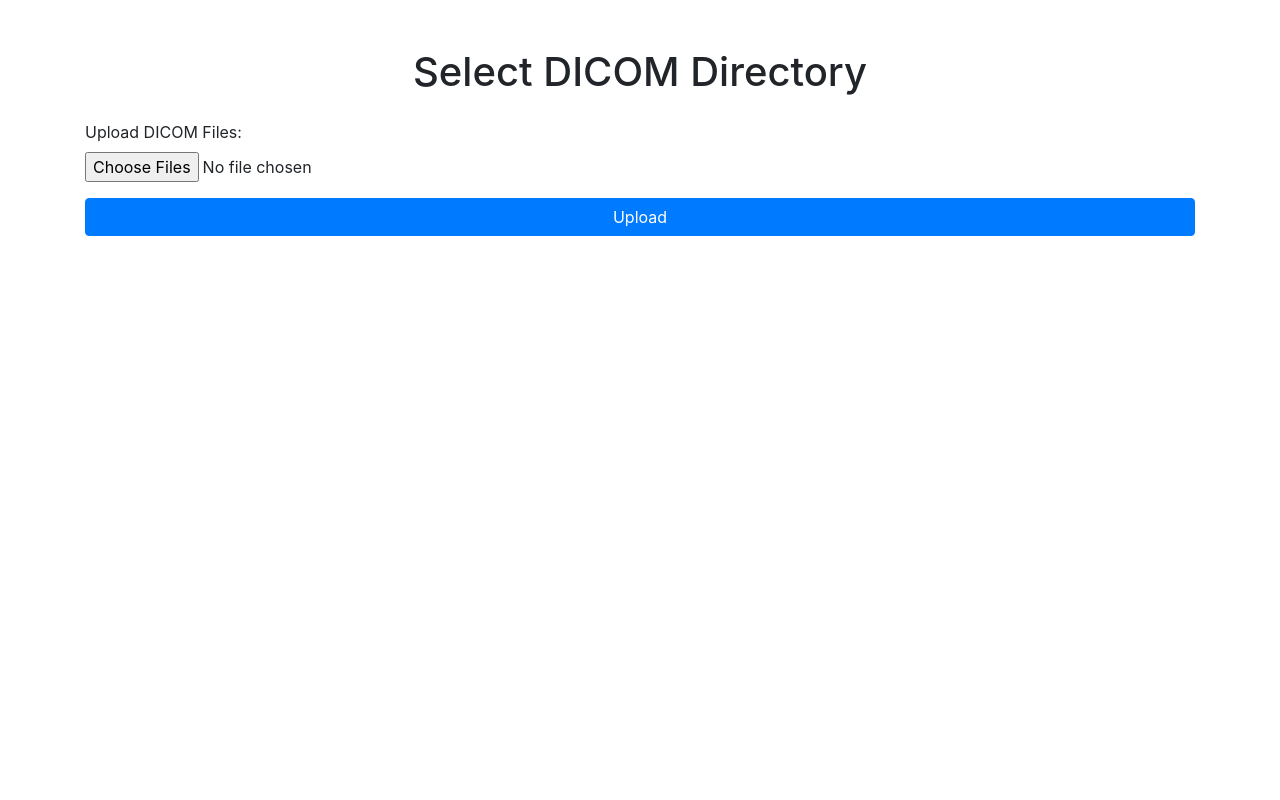
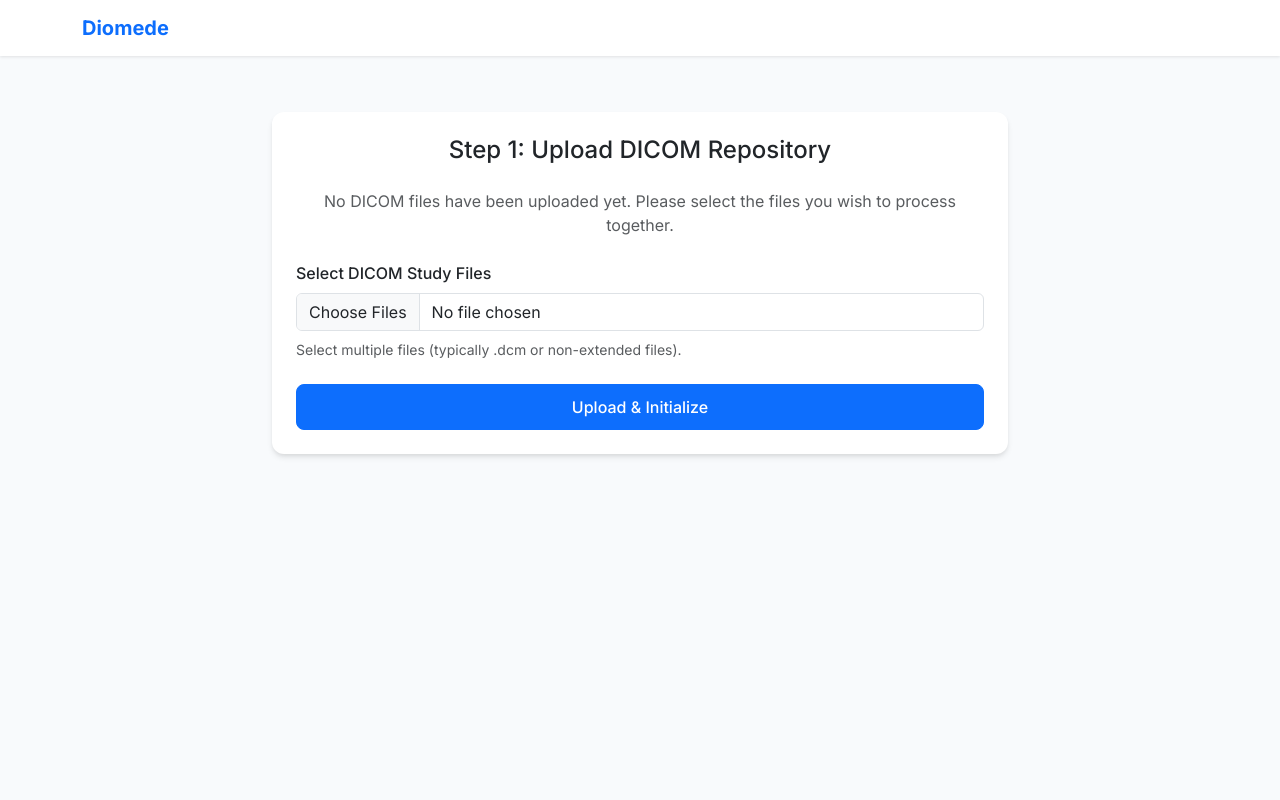
Before and after one commit to KathiraveluLab/Diomede, a Flask app: page / in a window 1280 px wide. Run offline with Flask 2, Linux system fonts and the light colour scheme; some libraries are stand-ins or nearby versions.

Commit message:
fix: resolve function collision #87 and implement global error handling #55

```diff
--- a/dicom-album-env/app.py
+++ b/dicom-album-env/app.py
@@ -1,4 +1,4 @@
-from flask import Flask, request, render_template, redirect, url_for, session
+from flask import Flask, request, render_template, redirect, url_for, session, flash
 import pandas as pd
 import os
 import shutil
@@ -6,43 +6,56 @@ import sys
 import requests
 import pydicom
 from Diomedex import create_app
-sys.path.append("Scripts")
+
+# Add Scripts to path
+sys.path.append(os.path.join(os.path.dirname(__file__), "Scripts"))
 
 # Import your existing functions
 from Scripts.load_dicom import load_dicom_files
 from Scripts.extract_metadata import extract_metadata
 from Scripts.query_metadata import query_metadata
 
-# Load app secret key from environment variable
 app = create_app()
+app.template_folder = os.path.abspath('templates')
+
+def get_target_directory():
+    """Returns absolute path to the DICOM storage directory."""
+    return os.path.abspath(os.path.join(os.path.dirname(__file__), "data", "dicom_files"))
+
+def get_albums_directory():
+    """Returns absolute path to the Albums storage directory."""
+    return os.path.abspath(os.path.join(os.path.dirname(__file__), "albums"))
 
 @app.route("/", methods=["GET", "POST"])
 def select_directory():
-    target_directory = os.path.join(os.getcwd(), "data", "dicom_files")
-    files_exist = os.path.exists(target_directory) and len(os.listdir(target_directory)) > 0
+    target_directory = get_target_directory()
+
+    # Ensure directory exists
+    if not os.path.exists(target_directory):
+        os.makedirs(target_directory)
+
+    files_exist = len(os.listdir(target_directory)) > 0
 
     if request.method == "POST":
         if 'action' in request.form:
             if request.form['action'] == 'remove':
-                # Remove all files in the target directory
                 shutil.rmtree(target_directory)
                 os.makedirs(target_directory)
-                files_exist = False
+                flash("DICOM directory cleared successfully.", "success")
+                return redirect(url_for('select_directory'))
             elif request.form['action'] == 'proceed':
                 return redirect(url_for('create_album'))
         else:
             files = request.files.getlist("dicom_directory")
+            if not files or files[0].filename == '':
+                flash("Please select at least one DICOM file to upload.", "warning")
+                return redirect(url_for('select_directory'))
 
-            # Create target directory if it doesn't exist
-            if not os.path.exists(target_directory):
-                os.makedirs(target_directory)
-
-            # Save uploaded files to target directory
             for file in files:
-                # Save each file directly to the target directory
                 file_path = os.path.join(target_directory, os.path.basename(file.filename))
                 file.save(file_path)
 
+            flash(f"Successfully uploaded {len(files)} files.", "success")
             return redirect(url_for('create_album'))
 
     return render_template("select_directory.html", files_exist=files_exist)
@@ -50,43 +63,79 @@ def select_directory():
 @app.route("/create_album", methods=["GET", "POST"])
 def create_album():
     if request.method == "POST":
-        query = request.form["query"]
-        album_name = request.form["album_name"]
+        query = request.form.get("query", "").strip()
+        album_name = request.form.get("album_name", "").strip()
 
-        # Load DICOM files and extract metadata
-        target_directory = os.path.join(os.getcwd(), "data", "dicom_files")
-        dicom_files = load_dicom_files(target_directory)
-        metadata_df = extract_metadata(dicom_files)
+        if not query or not album_name:
+            flash("Both Query and Album Name are required.", "warning")
+            return render_template("create_album.html")
 
-        # Query metadata
-        subset_df = query_metadata(metadata_df, query)
-        session['subset_df'] = subset_df.to_dict()  # Store the DataFrame in session
-        session['album_name'] = album_name
+        try:
+            target_directory = get_target_directory()
+            dicom_files = load_dicom_files(target_directory)
 
-        return redirect(url_for('view_query_results'))
+            if not dicom_files:
+                flash("No DICOM files found in target directory.", "error")
+                return redirect(url_for('select_directory'))
+
+            metadata_df = extract_metadata(dicom_files)
+
+            # Issue #55: Catch grammar/value errors from the query engine
+            subset_df = query_metadata(metadata_df, query)
+
+            if subset_df.empty:
+                flash("Query returned zero results. Please refine your filter.", "warning")
+                return render_template("create_album.html")
+
+            session['subset_df'] = subset_df.to_dict()
+            session['album_name'] = album_name
+            return redirect(url_for('view_query_results'))
+
+        except ValueError as e:
+            flash(f"Query Error: {str(e)}", "error")
+            return render_template("create_album.html")
+        except Exception as e:
+            flash(f"An unexpected error occurred: {str(e)}", "error")
+            return render_template("create_album.html")
+
     return render_template("create_album.html")
 
 @app.route("/view_query_results", methods=["GET", "POST"])
 def view_query_results():
-    subset_df = pd.DataFrame(session.get('subset_df'))
+    subset_data = session.get('subset_df')
     album_name = session.get('album_name')
 
+    if not subset_data:
+        flash("No active query session found. Please start over.", "warning")
+        return redirect(url_for('select_directory'))
+
+    subset_df = pd.DataFrame(subset_data)
+
     if request.method == "POST":
-        # Create album
-        create_album(subset_df, album_name)
-        return f"Album '{album_name}' created successfully!"
+        try:
+            save_album_to_disk(subset_df, album_name)
+            flash(f"Album '{album_name}' created successfully!", "success")
+            # Clear session after successful creation
+            session.pop('subset_df', None)
+            session.pop('album_name', None)
+            return redirect(url_for('select_directory'))
+        except Exception as e:
+            flash(f"Failed to save album: {str(e)}", "error")
 
-    return render_template("view_query_results.html", tables=[subset_df.to_html(classes='data')], titles=subset_df.columns.values)
+    return render_template("view_query_results.html",
+                           tables=[subset_df.to_html(classes='table table-hover table-striped')],
+                           titles=subset_df.columns.values,
+                           album_name=album_name)
 
-def create_album(subset_df, album_name):
-    # album_directory = os.path.join(os.getcwd(), "albums", album_name)
-    # if not os.path.exists(album_directory):
-    #     os.makedirs(album_directory)
+def save_album_to_disk(subset_df, album_name):
+    album_directory = os.path.join(get_albums_directory(), album_name)
+    if not os.path.exists(album_directory):
+        os.makedirs(album_directory)
 
-    # for index, row in subset_df.iterrows():
-    #     dicom_file_path = row['FilePath']
-    #     shutil.copy(dicom_file_path, album_directory)
-    pass
+    for index, row in subset_df.iterrows():
+        dicom_file_path = row['FilePath']
+        if pd.notna(dicom_file_path) and os.path.exists(dicom_file_path):
+            shutil.copy(dicom_file_path, album_directory)
 
 if __name__ == "__main__":
     app.run(debug=True)
--- /dev/null
+++ b/dicom-album-env/templates/base.html
@@ -0,0 +1,118 @@
+<!DOCTYPE html>
+<html lang="en">
+<head>
+    <meta charset="UTF-8">
+    <meta name="viewport" content="width=device-width, initial-scale=1.0">
+    <title>{% block title %}Diomede DICOM Toolkit{% endblock %}</title>
+
+    <!-- Modern Fonts -->
+    <link rel="preconnect" href="https://fonts.googleapis.com">
+    <link rel="preconnect" href="https://fonts.gstatic.com" crossorigin>
+    <link href="https://fonts.googleapis.com/css2?family=Inter:wght@300;400;500;600;700&display=swap" rel="stylesheet">
+
+    <!-- Bootstrap 5 -->
+    <link href="https://cdn.jsdelivr.net/npm/bootstrap@5.3.2/dist/css/bootstrap.min.css" rel="stylesheet">
+
+    <!-- Custom Style System -->
+    <style>
+        :root {
+            --primary-color: #0d6efd;
+            --primary-hover: #0b5ed7;
+            --bg-body: #f8fafc;
+            --card-shadow: 0 4px 6px -1px rgba(0, 0, 0, 0.1), 0 2px 4px -1px rgba(0, 0, 0, 0.06);
+        }
+
+        body {
+            font-family: 'Inter', sans-serif;
+            background-color: var(--bg-body);
+            color: #1e293b;
+            min-height: 100vh;
+        }
+
+        .navbar {
+            background-color: #fff;
+            box-shadow: 0 1px 3px 0 rgba(0, 0, 0, 0.1);
+            margin-bottom: 2rem;
+        }
+
+        .navbar-brand {
+            font-weight: 700;
+            color: var(--primary-color);
+        }
+
+        .card {
+            border: none;
+            border-radius: 12px;
+            box-shadow: var(--card-shadow);
+        }
+
+        .btn-primary {
+            background-color: var(--primary-color);
+            border-color: var(--primary-color);
+            padding: 10px 24px;
+            font-weight: 500;
+            border-radius: 8px;
+            transition: all 0.2s;
+        }
+
+        .btn-primary:hover {
+            background-color: var(--primary-hover);
+            transform: translateY(-1px);
+        }
+
+        /* Loading Overlay Styling would go here if needed */
+    </style>
+
+    {% block head %}{% endblock %}
+</head>
+<body>
+    <nav class="navbar navbar-expand-lg">
+        <div class="container">
+            <a class="navbar-brand" href="{{ url_for('select_directory') }}">Diomede</a>
+        </div>
+    </nav>
+
+    <div class="container py-4">
+        {% block content %}{% endblock %}
+    </div>
+
+    <!-- Scripts -->
+    <script src="https://cdn.jsdelivr.net/npm/bootstrap@5.3.2/dist/js/bootstrap.bundle.min.js"></script>
+    <script src="https://cdn.jsdelivr.net/npm/sweetalert2@11"></script>
+
+    <!-- Toast Logic -->
+    <script>
+        const Toast = Swal.mixin({
+            toast: true,
+            position: 'top-end',
+            showConfirmButton: false,
+            timer: 4000,
+            timerProgressBar: true,
+            didOpen: (toast) => {
+                toast.addEventListener('mouseenter', Swal.stopTimer)
+                toast.addEventListener('mouseleave', Swal.resumeTimer)
+            }
+        });
+
+        // Flash Messages Loader
+        window.addEventListener('load', function() {
+            {% with messages = get_flashed_messages(with_categories=true) %}
+                {% if messages %}
+                    {% for category, message in messages %}
+                        let icon = 'info';
+                        if ('{{ category }}' === 'error' || '{{ category }}' === 'danger') icon = 'error';
+                        if ('{{ category }}' === 'success') icon = 'success';
+                        if ('{{ category }}' === 'warning') icon = 'warning';
+
+                        Toast.fire({
+                            icon: icon,
+                            title: '{{ message }}'
+                        });
+                    {% endfor %}
+                {% endif %}
+            {% endwith %}
+        });
+    </script>
+    {% block scripts %}{% endblock %}
+</body>
+</html>
--- a/dicom-album-env/templates/select_directory.html
+++ b/dicom-album-env/templates/select_directory.html
@@ -1,30 +1,39 @@
-<!DOCTYPE html>
-<html lang="en">
-<head>
-    <meta charset="UTF-8">
-    <title>Select Directory</title>
-    <link rel="stylesheet" href="https://maxcdn.bootstrapcdn.com/bootstrap/4.0.0/css/bootstrap.min.css">
-</head>
-<body>
-    <div class="container mt-5">
-        <h1 class="text-center">Select DICOM Directory</h1>
+{% extends "base.html" %}
+
+{% block title %}Upload DICOM Files{% endblock %}
+
+{% block content %}
+<div class="row justify-content-center">
+    <div class="col-md-8">
+        <div class="card p-4">
+            <h2 class="h4 mb-4 text-center">Step 1: Upload DICOM Repository</h2>
+
             {% if not files_exist %}
-        <form method="POST" enctype="multipart/form-data" class="mt-4">
-            <div class="form-group">
-                <label for="dicom_directory">Upload DICOM Files:</label>
-                <input type="file" class="form-control-file" id="dicom_directory" name="dicom_directory" multiple>
+                <p class="text-muted text-center mb-4">No DICOM files have been uploaded yet. Please select the files you wish to process together.</p>
+                <form method="POST" enctype="multipart/form-data">
+                    <div class="mb-3">
+                        <label for="dicom_directory" class="form-label fw-medium">Select DICOM Study Files</label>
+                        <input type="file" class="form-control" id="dicom_directory" name="dicom_directory" multiple required>
+                        <div class="form-text mt-2 small">Select multiple files (typically .dcm or non-extended files).</div>
                     </div>
-            <button type="submit" class="btn btn-primary btn-block">Upload</button>
+                    <div class="d-grid mt-4">
+                        <button type="submit" class="btn btn-primary">Upload & Initialize</button>
+                    </div>
                 </form>
             {% else %}
-        <div class="alert alert-info text-center">
-            DICOM files already exist in the directory.
+                <div class="alert alert-success text-center py-3 mb-4">
+                    <div class="fw-bold mb-1">Files Ready</div>
+                    <span class="small opacity-75">Existing study files detected in the target directory.</span>
                 </div>
-        <form method="POST" class="mt-4">
-            <button type="submit" name="action" value="remove" class="btn btn-danger btn-block">Remove Files</button>
-            <button type="submit" name="action" value="proceed" class="btn btn-success btn-block">Proceed</button>
+
+                <div class="d-grid gap-3">
+                    <form method="POST">
+                        <button type="submit" name="action" value="proceed" class="btn btn-primary w-100 mb-2">Continue with Existing Study</button>
+                        <button type="submit" name="action" value="remove" class="btn btn-outline-danger w-100">Clear Data & Upload New Study</button>
                     </form>
+                </div>
             {% endif %}
         </div>
-</body>
-</html>
+    </div>
+</div>
+{% endblock %}
```
Also changed, not shown: dicom-album-env/templates/create_album.html (+31 -23 lines), dicom-album-env/templates/view_query_results.html (+48 -17 lines). Lines whose indentation alone changed are shown as unchanged.
